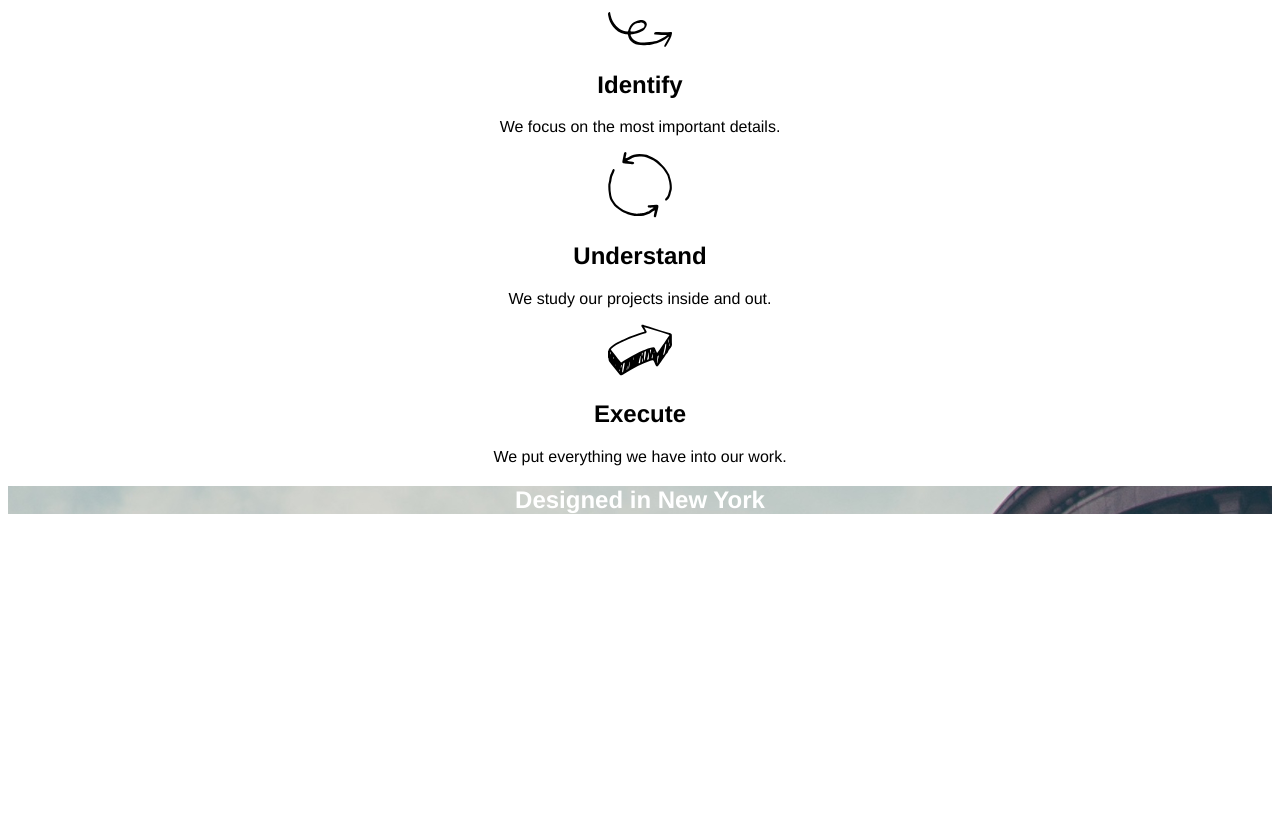
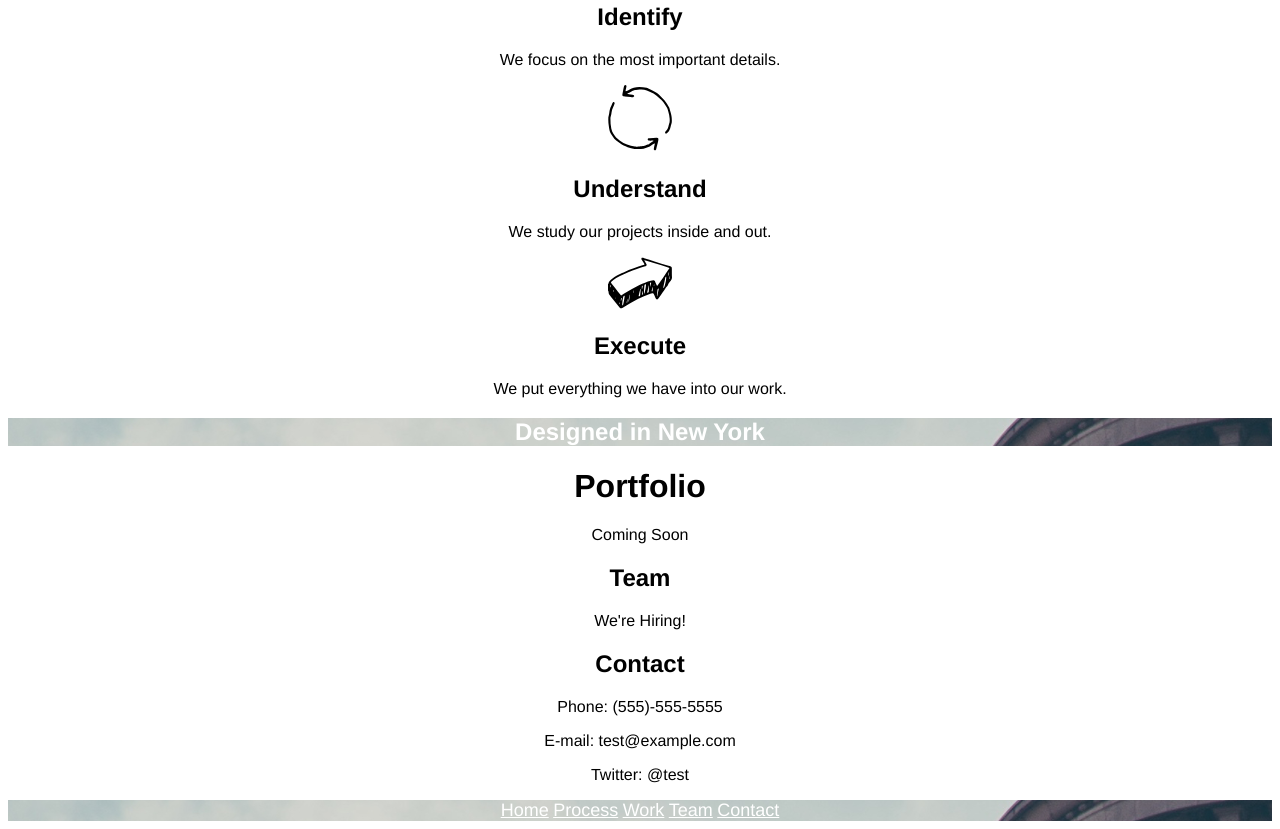
Before and after one commit to esalce/Broadway, a plain HTML site: page index.html in a window 1280 px wide. Shown: the part 419-1248 px from the top of the page. Before the commit the page ends 953 px from the top, so only its background shows below. Drawn offline with Linux system fonts and the light colour scheme.

Commit message:
Finish Site with Footer

```diff
--- a/index.html
+++ b/index.html
@@ -18,7 +18,7 @@
     <p><a class="btn-nav" href="">Contact</a></p>
   </div>
 
-  <div class="process">
+  <div class="section">
     <h1>Our Process</h1>
     <img src="./resources/images/identify.svg" alt="">
     <h2>Identify</h2>
@@ -37,6 +37,27 @@
     <h2>Designed in New York</h2>
   </div>
 
+  <div class="section">
+    <h1>Portfolio</h1>
+    <p>Coming Soon</p>
+
+    <h2>Team</h2>
+    <p>We're Hiring!</p>
+
+    <h2>Contact</h2>
+    <p>Phone: (555)-555-5555</p>
+    <p>E-mail: test@example.com</p>
+    <p>Twitter: @test</p>
+  </div>
+
+  <div class="divider">
+    <a class="btn-nav" href="">Home</a>
+    <a class="btn-nav" href="">Process</a>
+    <a class="btn-nav" href="">Work</a>
+    <a class="btn-nav" href="">Team</a>
+    <a class="btn-nav" href="">Contact</a>
+  </div>
+
 
 </body>
 </html>
--- a/resources/css/style.css
+++ b/resources/css/style.css
@@ -15,6 +15,7 @@ h1, h2, h3{
 
 .hero h1{
   font-size: 70px;
+  margin: 0;
 }
 
 .divider{
@@ -23,6 +24,11 @@ h1, h2, h3{
   color: white;
 }
 
-.process{
+.section{
   text-align: center;
 }
+
+.btn-nav {
+    font-size: 18px;
+    color: white;
+}
```
